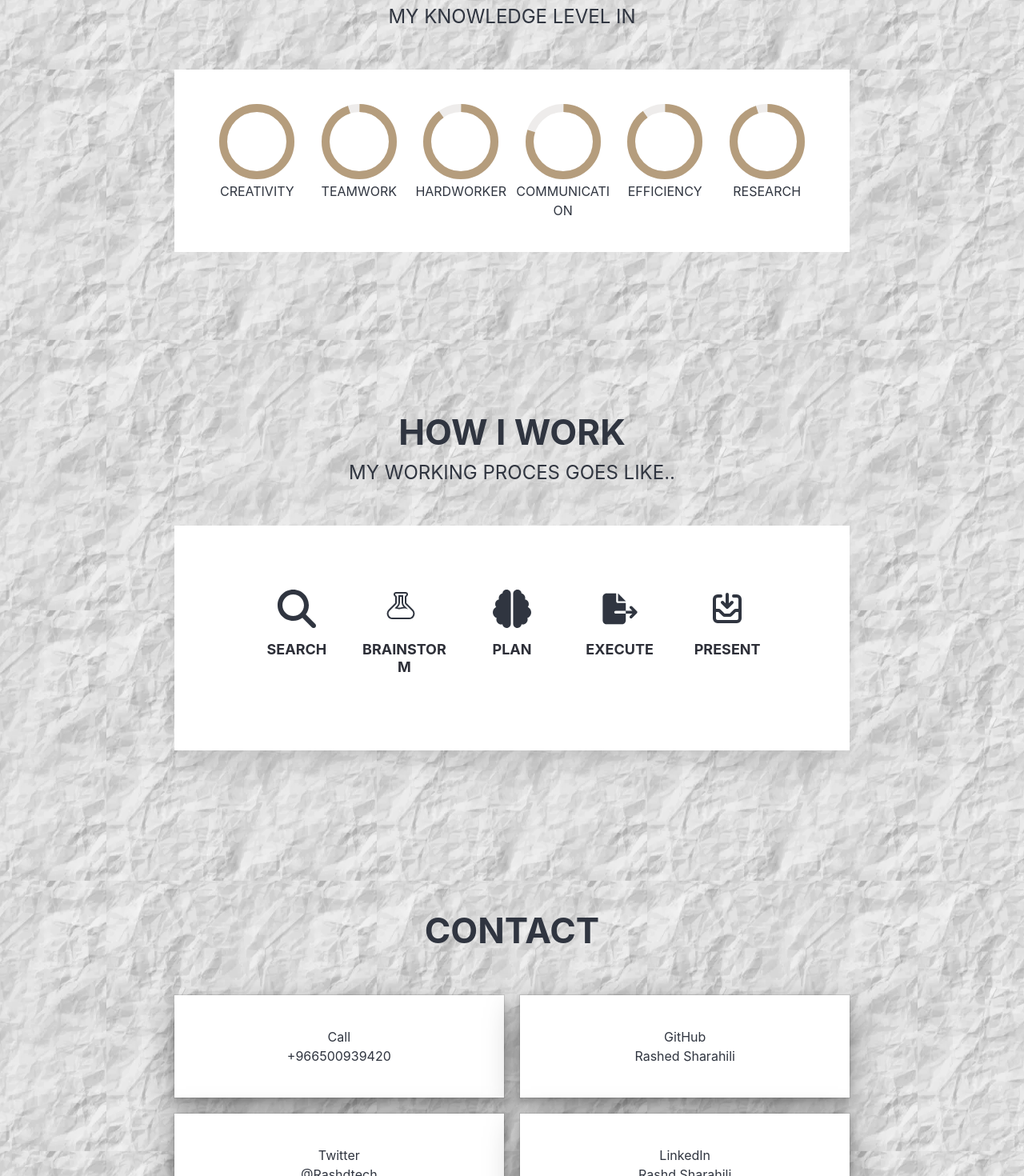
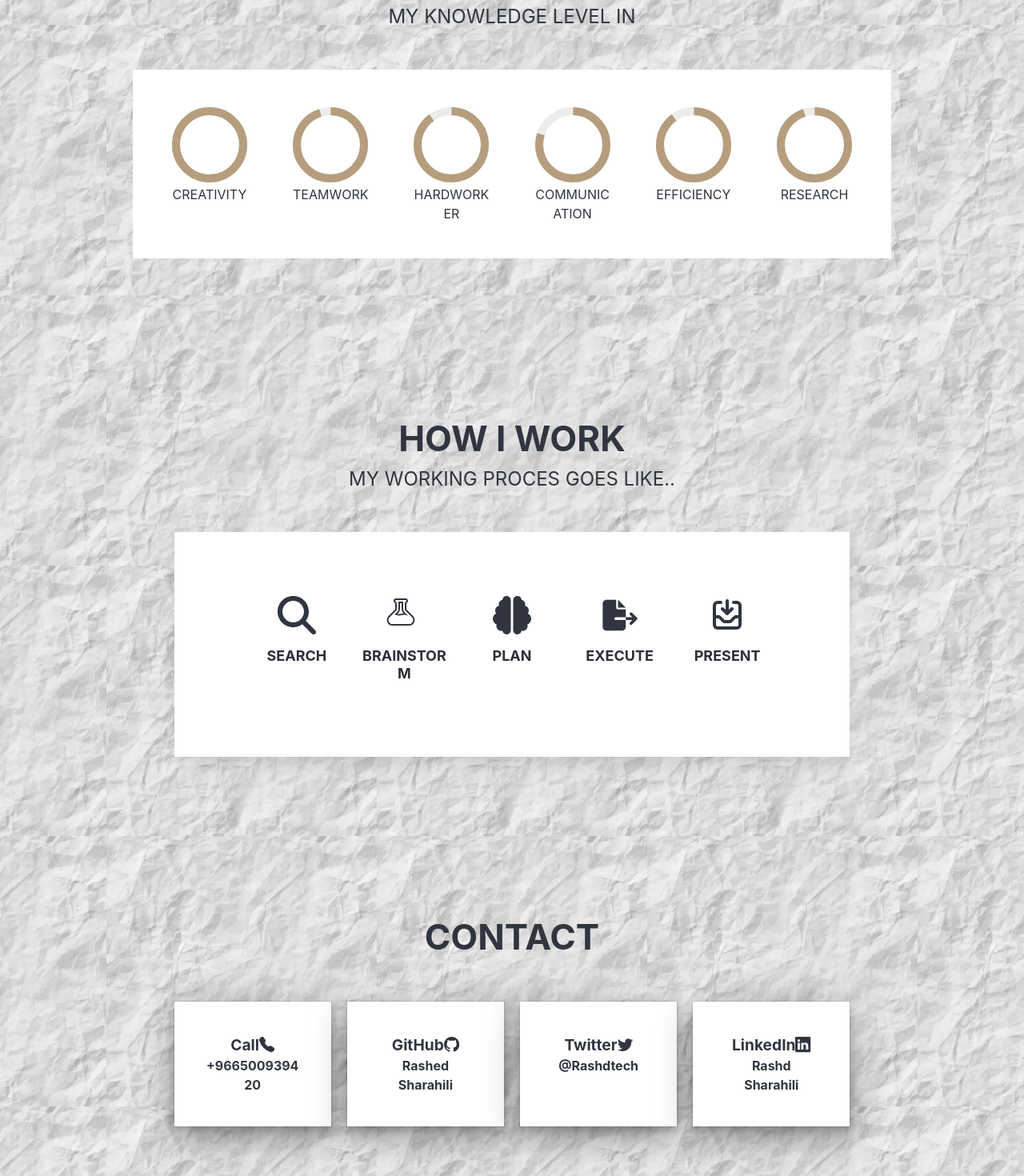
Before and after one commit to RashedSharahili/RashedCV, a React (Vite) app: page / in a window 1280 px wide. Shown: the part 3180-4650 px from the top of the page at 80% size. Built offline with nearby package versions, Linux system fonts and the light colour scheme.

Commit message:
resolve some components and responsive

```diff
--- a/src/Components/Contact.tsx
+++ b/src/Components/Contact.tsx
@@ -1,7 +1,12 @@
-import { Box, chakra, Link, SimpleGrid } from '@chakra-ui/react'
+import { Box, chakra, Link, SimpleGrid, useColorModeValue } from '@chakra-ui/react'
 import React from 'react'
+import { BsGithub, BsLinkedin, BsTelephoneFill, BsTwitter } from 'react-icons/bs'
 
 function Contact() {
+
+    const bg = useColorModeValue("white", "gray.800");
+    const cl = useColorModeValue("gray.800", "white");
+
   return (
     <Box id="contact" ml={"17%"} mr={"17%"}>
         <br></br>
@@ -15,22 +20,34 @@ function Contact() {
         <br></br>
         <br></br>
         <Box textAlign={"center"}>
-            <SimpleGrid columns={2} spacing={5}>
-                <Box bg={"white"} p={"10"} shadow={"dark-lg"}>
-                    <chakra.h1>Call</chakra.h1>
-                    <Link href={"tel:+966500939420"} target={"_blank"}><chakra.h1>+966500939420</chakra.h1></Link>
+            <SimpleGrid columns={{ base: 1, md: 2, lg: 4 }} spacing={5}>
+                <Box bg={bg} p={"10"} shadow={"dark-lg"}>
+                    <Box display={"flex"} justifyContent={"center"} alignItems={"center"}>
+                        <chakra.h1 fontSize={"larger"} fontWeight={"bold"}>Call</chakra.h1>
+                        <BsTelephoneFill fontSize={"larger"} />
+                    </Box>
+                    <Link href={"tel:+966500939420"} target={"_blank"}><chakra.h1 fontWeight={"bold"}>+966500939420</chakra.h1></Link>
                 </Box>
-                <Box bg={"white"} p={"10"} shadow={"dark-lg"}>
-                    <chakra.h1>GitHub</chakra.h1>
-                    <Link href={"https://github.com/RashedSharahili"} target={"_blank"}><chakra.h1>Rashed Sharahili</chakra.h1></Link>
+                <Box bg={bg} p={"10"} shadow={"dark-lg"}>
+                    <Box display={"flex"} justifyContent={"center"} alignItems={"center"}>
+                        <chakra.h1 fontSize={"larger"} fontWeight={"bold"}>GitHub</chakra.h1>
+                        <BsGithub fontSize={"larger"} />
+                    </Box>
+                    <Link href={"https://github.com/RashedSharahili"} target={"_blank"}><chakra.h1 fontWeight={"bold"}>Rashed Sharahili</chakra.h1></Link>
                 </Box>
-                <Box bg={"white"} p={"10"} shadow={"dark-lg"}>
-                    <chakra.h1>Twitter</chakra.h1>
-                    <Link href={"https://twitter.com/rashdtech"} target={"_blank"}><chakra.h1>@Rashdtech</chakra.h1></Link>
+                <Box bg={bg} p={"10"} shadow={"dark-lg"}>
+                    <Box display={"flex"} justifyContent={"center"} alignItems={"center"}>
+                        <chakra.h1 fontSize={"larger"} fontWeight={"bold"}>Twitter</chakra.h1>
+                        <BsTwitter fontSize={"larger"} />
+                    </Box>
+                    <Link href={"https://twitter.com/rashdtech"} target={"_blank"}><chakra.h1 fontWeight={"bold"}>@Rashdtech</chakra.h1></Link>
                 </Box>
-                <Box bg={"white"} p={"10"} shadow={"dark-lg"}>
-                    <chakra.h1>LinkedIn</chakra.h1>
-                    <Link href={"https://www.linkedin.com/in/rashed-sharahili"} target={"_blank"}><chakra.h1>Rashd Sharahili</chakra.h1></Link>
+                <Box bg={bg} p={"10"} shadow={"dark-lg"}>
+                    <Box display={"flex"} justifyContent={"center"} alignItems={"center"}>
+                        <chakra.h1 fontSize={"larger"} fontWeight={"bold"}>LinkedIn</chakra.h1>
+                        <BsLinkedin fontSize={"larger"} />
+                    </Box>
+                    <Link href={"https://www.linkedin.com/in/rashed-sharahili"} target={"_blank"}><chakra.h1 fontWeight={"bold"}>Rashd Sharahili</chakra.h1></Link>
                 </Box>
             </SimpleGrid>
         </Box>
--- a/src/Components/Home.tsx
+++ b/src/Components/Home.tsx
@@ -28,7 +28,7 @@ function Home() {
             <br></br>
             <br></br>
             <Box bg={"#ae936f"} p={"10"} boxShadow={"dark-lg"} opacity={"0.9"}>
-                <Box textAlign={"center"} color={"gray.800"} fontSize={"32"} fontWeight={"bold"} ml={"22%"} mr={"22%"}>
+                <Box textAlign={"center"} color={"gray.800"} fontSize={{ base:"16", md: "16", lg: "32" }} fontWeight={"bold"} ml={"22%"} mr={"22%"}>
                     <chakra.h1>
                         " Believe in yourself. You are braver than you think, more talented than you know, and capable of more than you imagine. "
                     </chakra.h1>
--- a/src/Components/HowIWork.tsx
+++ b/src/Components/HowIWork.tsx
@@ -52,7 +52,6 @@ function HowIWork() {
             <br></br>
             <br></br>
             <Flex
-            _dark={{ bg: "#3e3e3e" }}
             w="auto"
             justifyContent="center"
             alignItems="center"
--- a/src/Components/Strength.tsx
+++ b/src/Components/Strength.tsx
@@ -1,13 +1,17 @@
-import { Box, chakra, CircularProgress, HStack, Progress, SimpleGrid, Stack } from '@chakra-ui/react'
+import { Box, chakra, CircularProgress, HStack, Progress, SimpleGrid, Stack, useColorModeValue } from '@chakra-ui/react'
 import React from 'react'
 
 function Strength() {
+
+    const bg = useColorModeValue("white", "gray.800");
+    const cl = useColorModeValue("gray.800", "white");
+
   return (
     <Box id="strength">
         <br></br>
         <br></br>
         <br></br>
-        <Box textAlign={"center"} ml={"17%"} mr={"17%"}>
+        <Box textAlign={"center"} ml={"13%"} mr={"13%"}>
             <chakra.h1 fontSize={"44"} fontWeight={"bold"} color={"gray.800"}>
                 STRENGTH
             </chakra.h1>
@@ -16,40 +20,40 @@ function Strength() {
             </chakra.h5>
             <br></br>
             <br></br>
-            <SimpleGrid columns={6} bg={"white"} p={"10"}>
-                <Box>
+            <SimpleGrid columns={{ base: 1, md: 2, lg: 6 }} bg={bg} p={"5"}>
+                <Box m={{ base: 2, md: 2, lg: 6 }}>
                     <CircularProgress size={"100px"} color={"#ae936f"} value={100} />
-                    <chakra.h1 color={"gray.800"}>
+                    <chakra.h1 color={cl}>
                         CREATIVITY
                     </chakra.h1>
                 </Box>
-                <Box>
+                <Box m={{ base: 2, md: 2, lg: 6 }}>
                     <CircularProgress size={"100px"} color={"#ae936f"} value={95} />
-                    <chakra.h1 color={"gray.800"}>
+                    <chakra.h1 color={cl}>
                         TEAMWORK
                     </chakra.h1>
                 </Box>
-                <Box>
+                <Box m={{ base: 2, md: 2, lg: 6 }}>
                     <CircularProgress size={"100px"} color={"#ae936f"} value={90} />
-                    <chakra.h1 color={"gray.800"}>
+                    <chakra.h1 color={cl}>
                         HARDWORKER
                     </chakra.h1>
                 </Box>
-                <Box>
+                <Box m={{ base: 2, md: 2, lg: 6 }}>
                     <CircularProgress size={"100px"} color={"#ae936f"} value={80} />
-                    <chakra.h1 color={"gray.800"}>
+                    <chakra.h1 color={cl}>
                         COMMUNICATION
                     </chakra.h1>
                 </Box>
-                <Box>
+                <Box m={{ base: 2, md: 2, lg: 6 }}>
                     <CircularProgress size={"100px"} color={"#ae936f"} value={90} />
-                    <chakra.h1 color={"gray.800"}>
+                    <chakra.h1 color={cl}>
                         EFFICIENCY
                     </chakra.h1>
                 </Box>
-                <Box>
+                <Box m={{ base: 2, md: 2, lg: 6 }}>
                     <CircularProgress size={"100px"} color={"#ae936f"} value={95} />
-                    <chakra.h1 color={"gray.800"}>
+                    <chakra.h1 color={cl}>
                         RESEARCH
                     </chakra.h1>
                 </Box>
```
